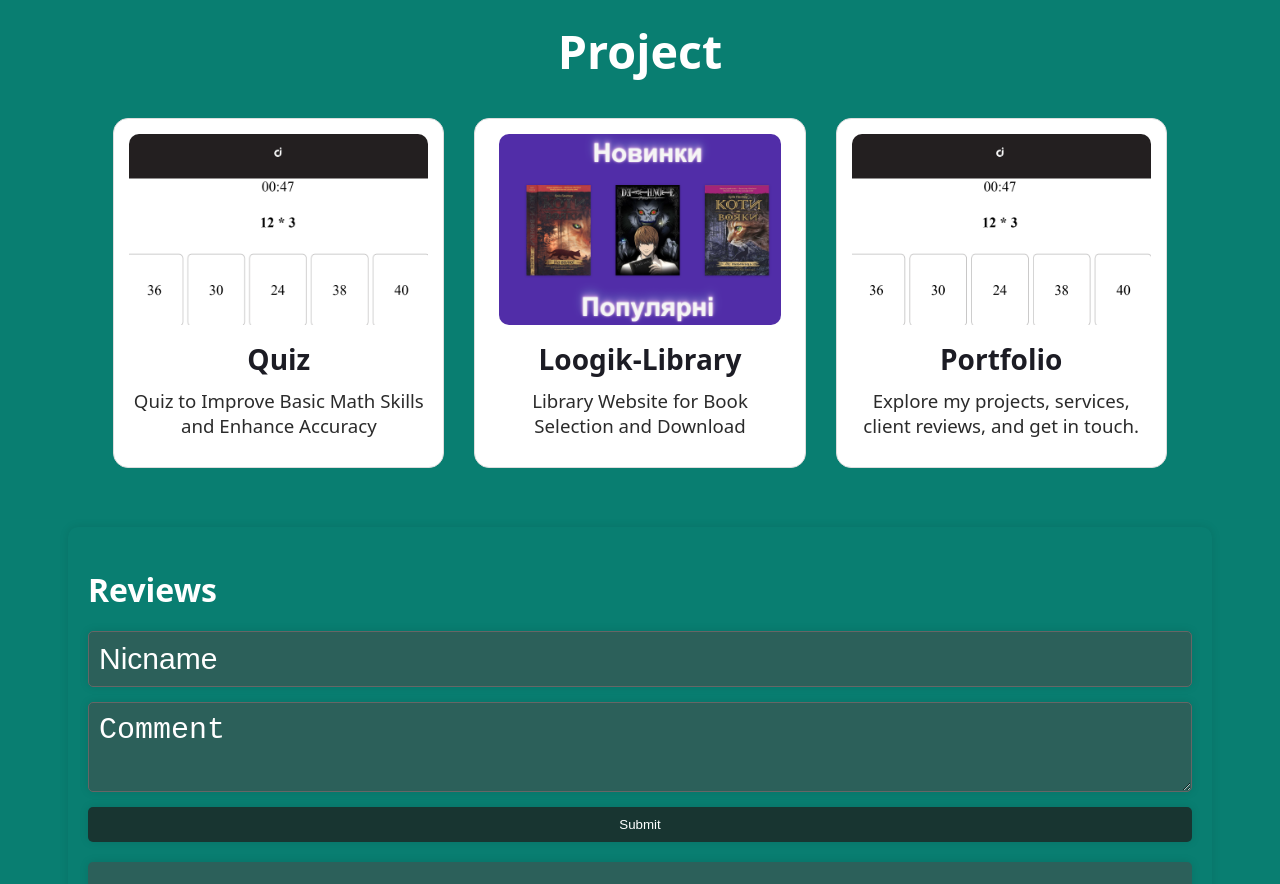
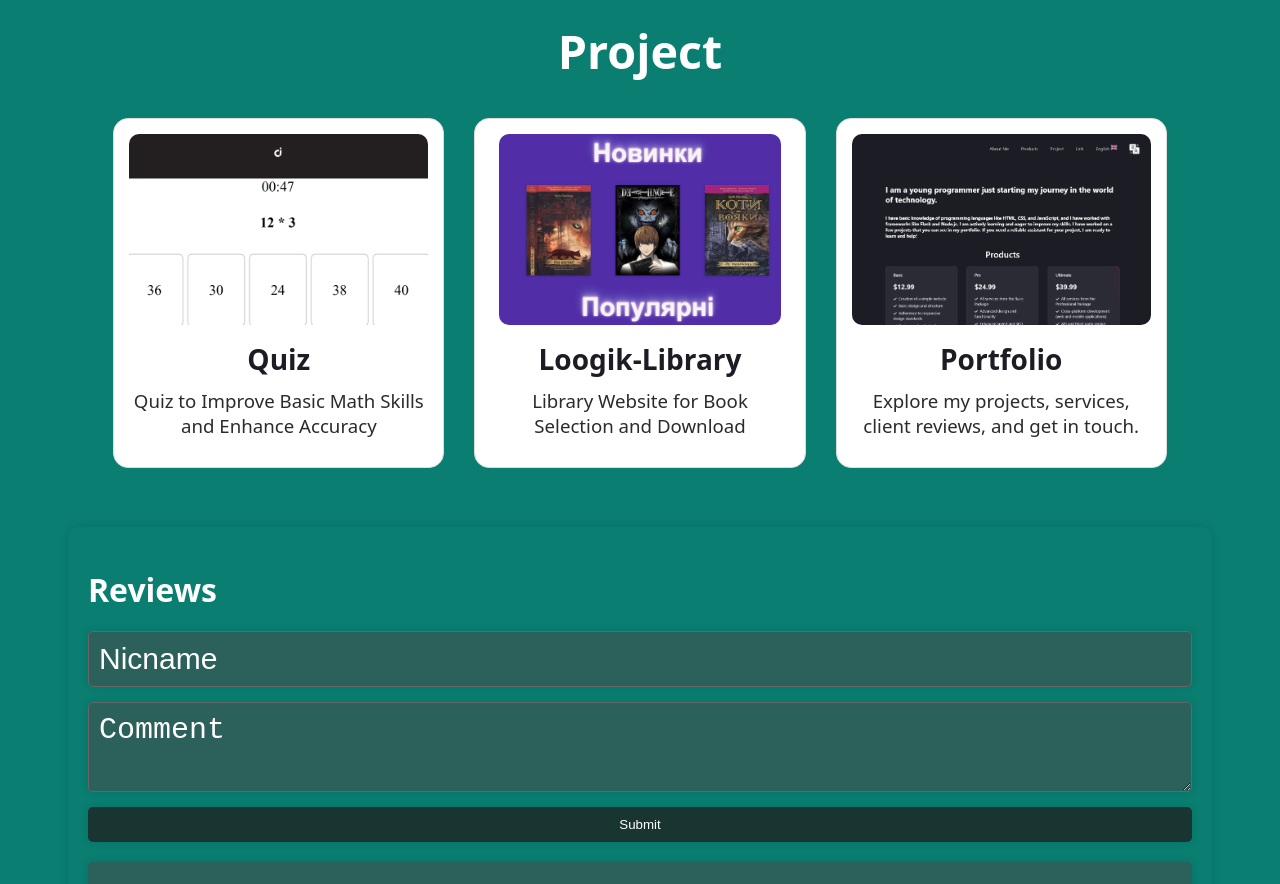
Before and after one commit to sazep/aboba, a website: page index.html in a window 1280 px wide. Shown: the part 1340-2224 px from the top of the page. Drawn offline with nearby package versions, Linux system fonts and the light colour scheme.

Commit message:
mini-beta 1.2.1 fix index.html img project 3

```diff
--- a/index.html
+++ b/index.html
@@ -222,7 +222,7 @@
                 <p data-lang="Library Description">Library Website for Book Selection and Download</p>
             </div>
             <div class="project-card" onclick="openProject('project3')">
-                <img src="public/src/project1.png" alt="Project 3">
+                <img src="public/src/project3.png" alt="Project 3">
                 <h2 data-lang="Portfolio">Portfolio</h2>
                 <p data-lang="Portfolio Description">Explore my projects, services, client reviews, and get in touch.
                 </p>
```
